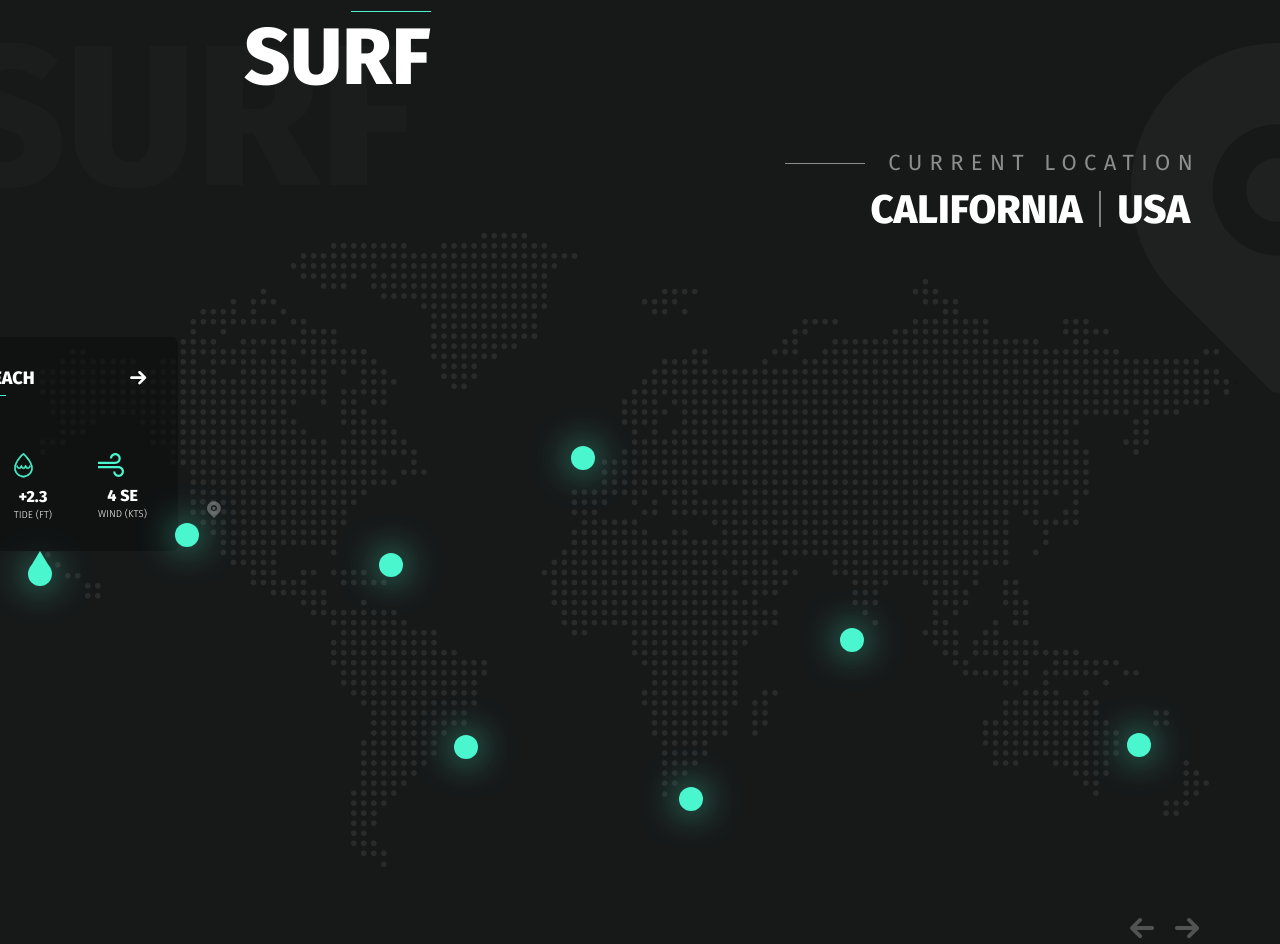
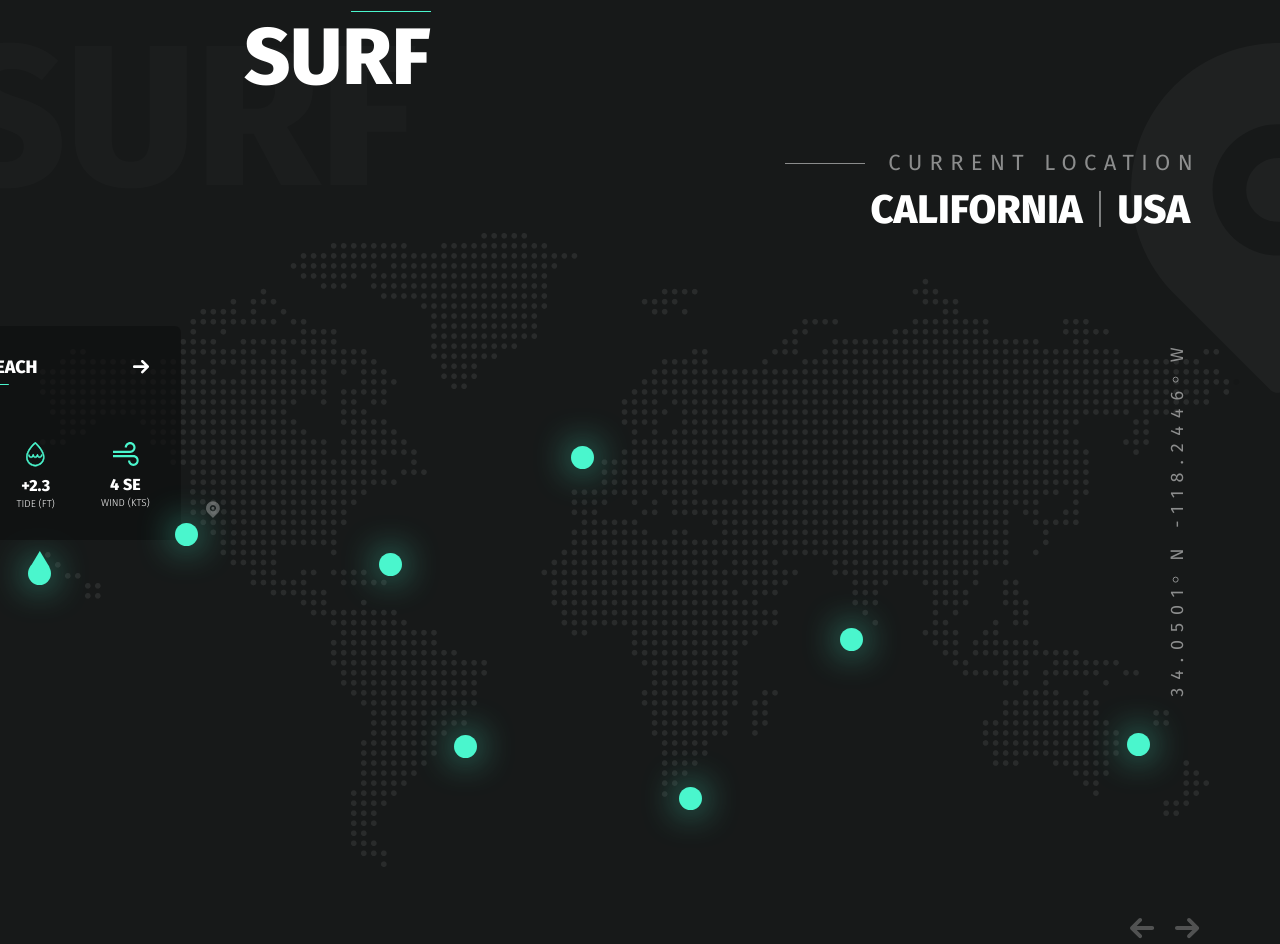
Before and after one commit to Combatcook/GoSurf, a plain HTML site: page index.html in a window 1280 px wide. Shown: the part 957-1901 px from the top of the page. Drawn offline with nearby package versions, Linux system fonts and the light colour scheme.

Commit message:
bugs with map fixed

```diff
--- a/index.html
+++ b/index.html
@@ -261,15 +261,16 @@
             California <span>|</span> USA
           </div>
         </div>
+
+        <div class="surf__coordinates">
+          34.0501 <span>N -118.2446</span> W
+        </div>
       </div>
 
       <!-- slider on map -->
       <div class="slider-map">
         <div class="slider-dots slider-dots--1">
-          <div class="slider-dots__circle">
-
-          </div>
-
+          <div class="slider-dots__circle"></div>
           <div class="slider-dots__content">
             <div class="slider-dots__content-row">
               <div class="slider-dots__content-head">
@@ -320,10 +321,7 @@
         </div>
         <!-- 2 -->
         <div class="slider-dots slider-dots--2">
-          <div class="slider-dots__circle">
-
-          </div>
-
+          <div class="slider-dots__circle"></div>
           <div class="slider-dots__content">
             <div class="slider-dots__content-row">
               <div class="slider-dots__content-head">
@@ -374,10 +372,7 @@
         </div>
         <!-- 3 -->
         <div class="slider-dots slider-dots--3">
-          <div class="slider-dots__circle">
-
-          </div>
-
+          <div class="slider-dots__circle"></div>
           <div class="slider-dots__content">
             <div class="slider-dots__content-row">
               <div class="slider-dots__content-head">
@@ -428,10 +423,7 @@
         </div>
         <!-- 4 -->
         <div class="slider-dots slider-dots--4">
-          <div class="slider-dots__circle">
-
-          </div>
-
+          <div class="slider-dots__circle"></div>
           <div class="slider-dots__content">
             <div class="slider-dots__content-row">
               <div class="slider-dots__content-head">
@@ -482,10 +474,7 @@
         </div>
         <!-- 5 -->
         <div class="slider-dots slider-dots--5">
-          <div class="slider-dots__circle">
-
-          </div>
-
+          <div class="slider-dots__circle"></div>
           <div class="slider-dots__content">
             <div class="slider-dots__content-row">
               <div class="slider-dots__content-head">
@@ -536,10 +525,7 @@
         </div>
         <!-- 6 -->
         <div class="slider-dots slider-dots--6">
-          <div class="slider-dots__circle">
-
-          </div>
-
+          <div class="slider-dots__circle"></div>
           <div class="slider-dots__content">
             <div class="slider-dots__content-row">
               <div class="slider-dots__content-head">
@@ -590,10 +576,7 @@
         </div>
         <!-- 7 -->
         <div class="slider-dots slider-dots--7">
-          <div class="slider-dots__circle">
-
-          </div>
-
+          <div class="slider-dots__circle"></div>
           <div class="slider-dots__content">
             <div class="slider-dots__content-row">
               <div class="slider-dots__content-head">
@@ -644,10 +627,7 @@
         </div>
         <!-- 8 -->
         <div class="slider-dots slider-dots--8">
-          <div class="slider-dots__circle">
-
-          </div>
-
+          <div class="slider-dots__circle"></div>
           <div class="slider-dots__content">
             <div class="slider-dots__content-row">
               <div class="slider-dots__content-head">
--- a/scss/style.scss
+++ b/scss/style.scss
@@ -215,6 +215,40 @@
     text-align: right;
     padding-right: 80px;
     margin-top: -86px;
+    position: relative;
+  }
+
+  &__coordinates {
+    font-size: 18px;
+    line-height: 22px;
+    letter-spacing: 8px;
+    transform: rotate(-90deg);
+    opacity: 0.5;
+    position: absolute;
+    right: -75px;
+    top: 360px;
+
+    span {
+      position: relative;
+      display: inline-block;
+      margin: 0 8px;
+
+      &::before, &::after {
+        content: "";
+        width: 6px;
+        height: 6px;
+        border: 1px solid;
+        border-radius: 50%;
+        position: absolute;
+        top: 7px;
+      }
+      &::before {
+        left: -22px;
+      }
+      &::after {
+        right: -6px;
+      }
+    }
   }
 }
 
@@ -298,6 +332,8 @@
   }
 }
 
+/*--------------------*/
+
 .slider-map {
   max-width: 1200px;
   min-height: 635px;
@@ -320,8 +356,8 @@
       background: rgba(#0F1010, .7);
       border-radius: 6px;
       position: absolute;
-      bottom: 35px;
-      transform: translateX(-47%);
+      bottom: 45px;
+      transform: translateX(-46%);
 
       &::before {
         content: "";
@@ -331,8 +367,8 @@
         border-bottom: 20px solid $green;
         border-left: 12px solid transparent;
         border-right: 12px solid transparent;
-        bottom: -20px;
-        left: 47%;
+        bottom: -31px;
+        left: 46%;
         border-bottom-left-radius: 10px;
         border-bottom-right-radius: 10px;
       }
@@ -344,8 +380,8 @@
   position: relative;
 
   &__circle {
-    width: 24px;
-    height: 24px;
+    width: 23px;
+    height: 23px;
     background-color: $green;
     border-radius: 50%;
     box-shadow: 0px 0px 35px rgba(74, 246, 205, 0.837777);
@@ -397,7 +433,7 @@
       text-align: center;
 
       img {
-        margin-bottom: 7px;
+        margin: 0 auto 7px;
       }
     }
 
```
Also changed, not shown: css/style.min.css.
